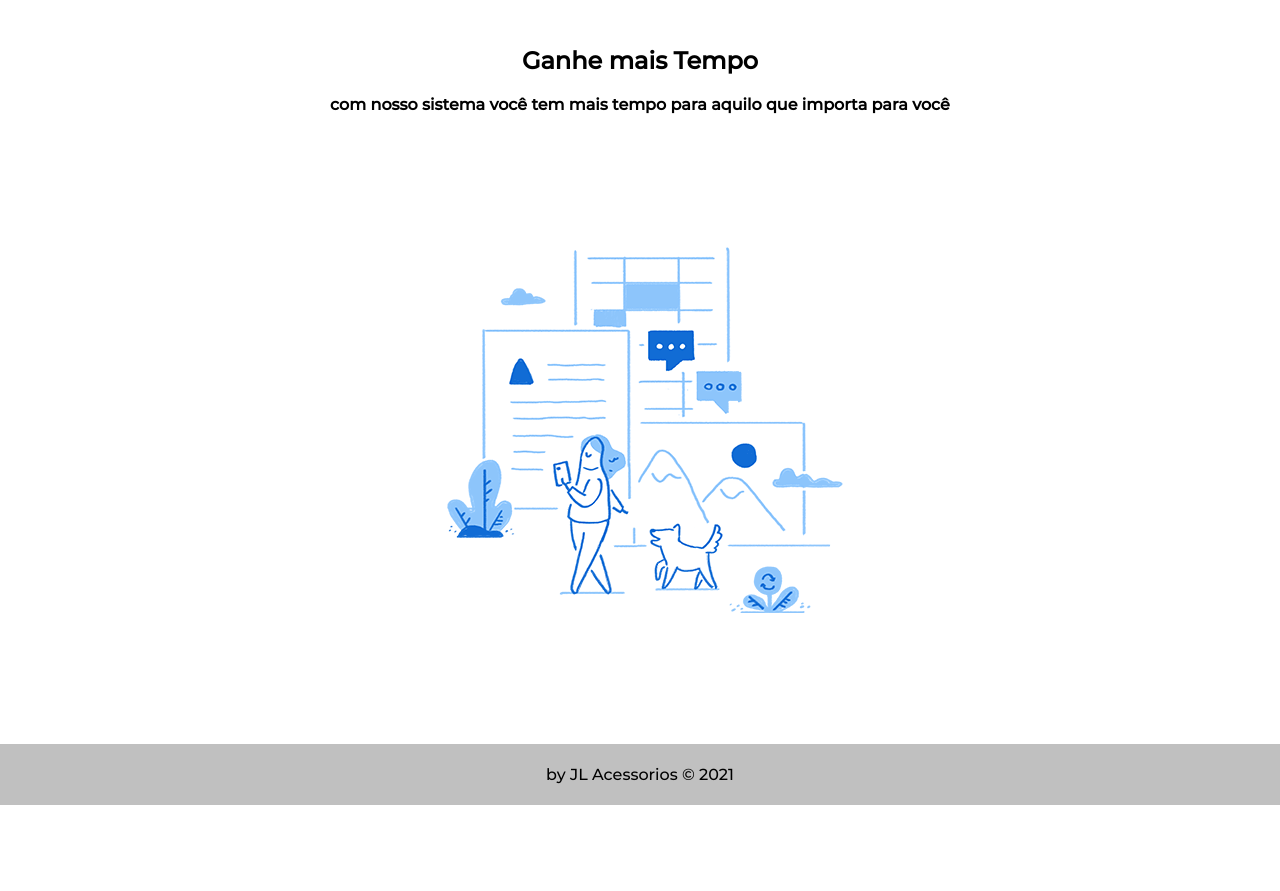
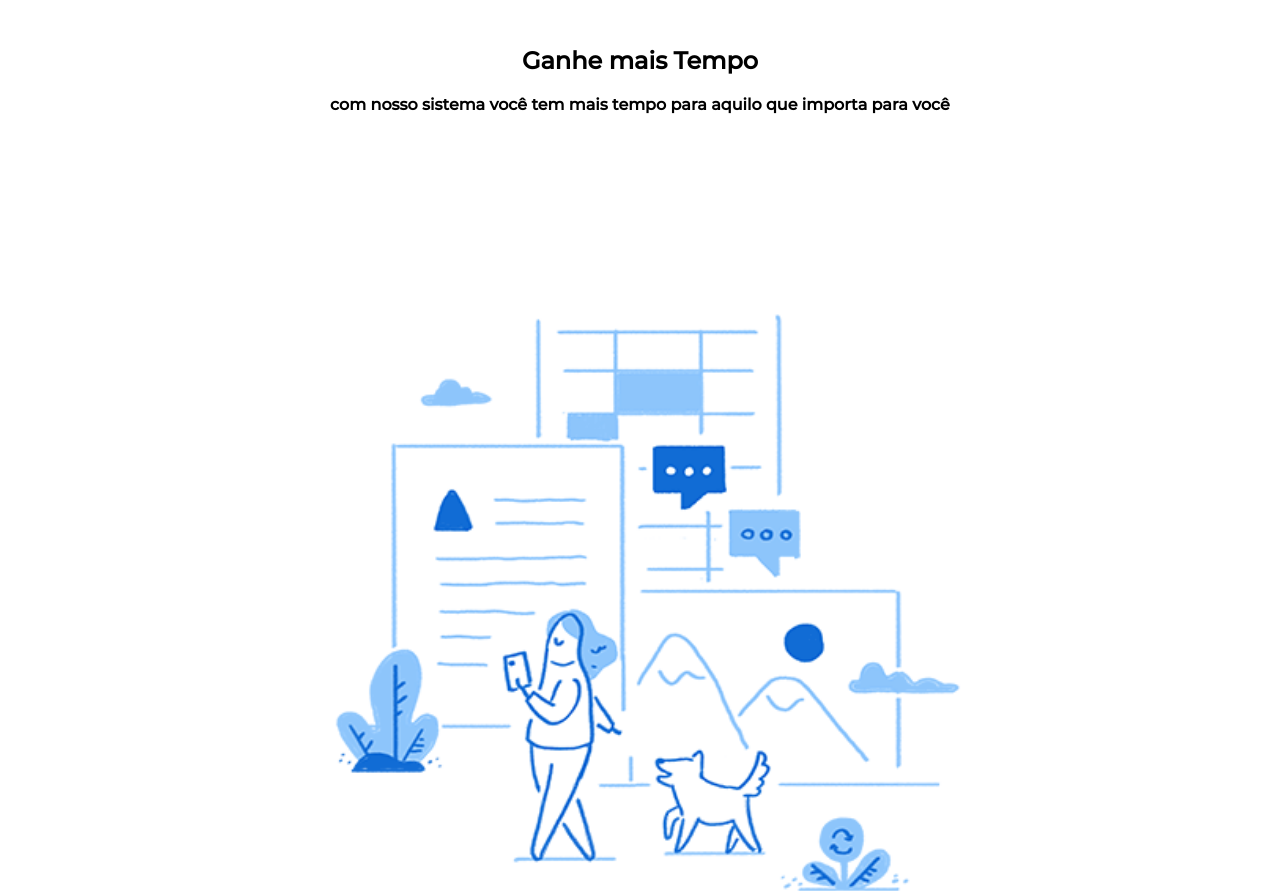
Before and after one commit to AmigoDroid/delivery-Font-End, a website: page app/public/splash/index.html in a window 1280 px wide. Shown: the part 1200-2091 px from the top of the page. Before the commit the page ends 2005 px from the top, so only its background shows below. Drawn offline with Linux system fonts and the light colour scheme.

Commit message:
ajustando imagem

```diff
--- a/app/public/splash/index.html
+++ b/app/public/splash/index.html
@@ -32,7 +32,7 @@
             <div class="div-img-gif">
                 <h2>Ganhe mais Tempo</h2>
                 <p> com nosso sistema você tem mais tempo para aquilo que importa para você</p>
-                <img src="/app/src/img/no_result.gif" alt="">
+                <img src="/app/src/img/no_result.gif" alt="imagem" class="imagem">
             </div>
 
 
```
